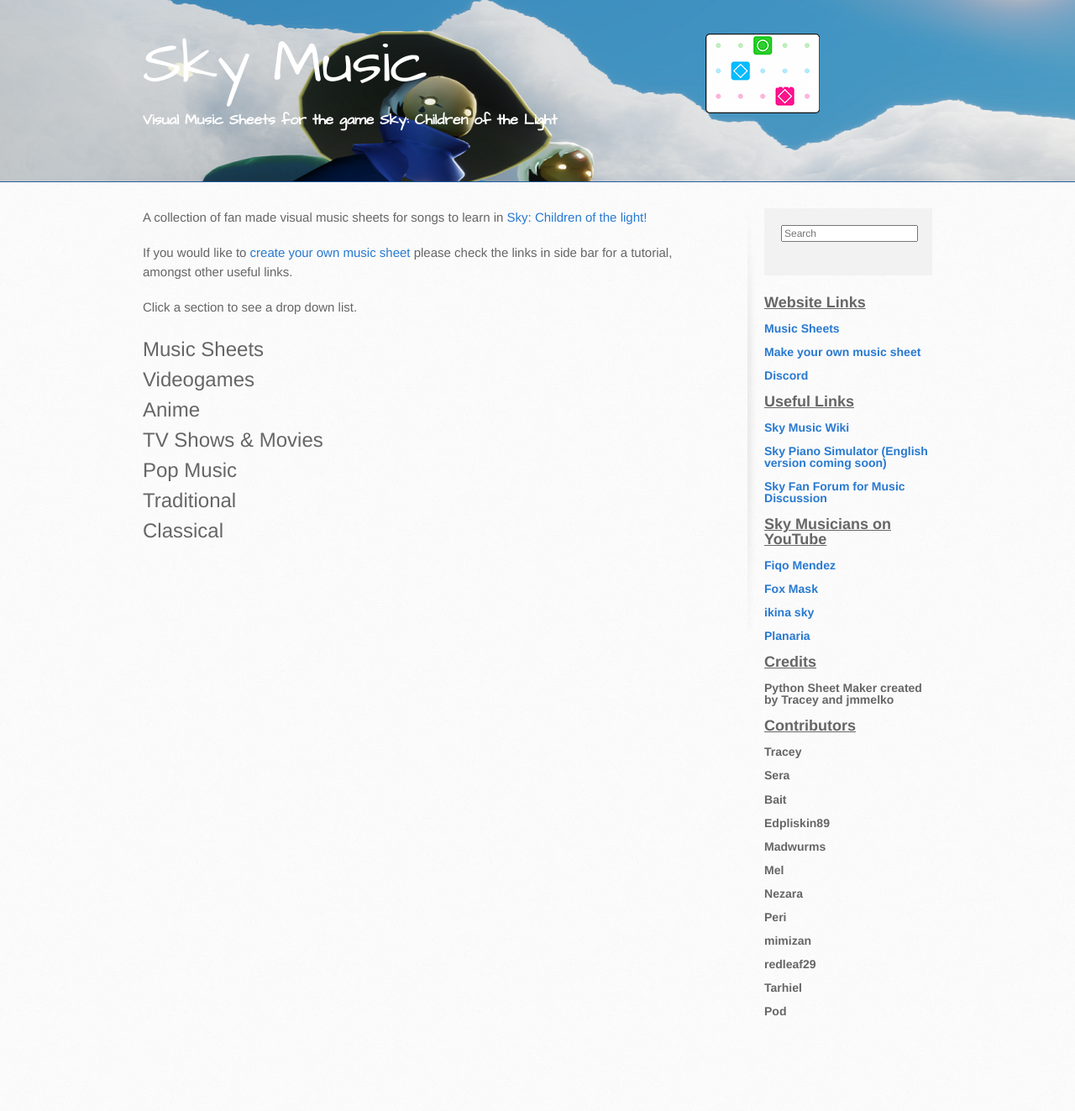
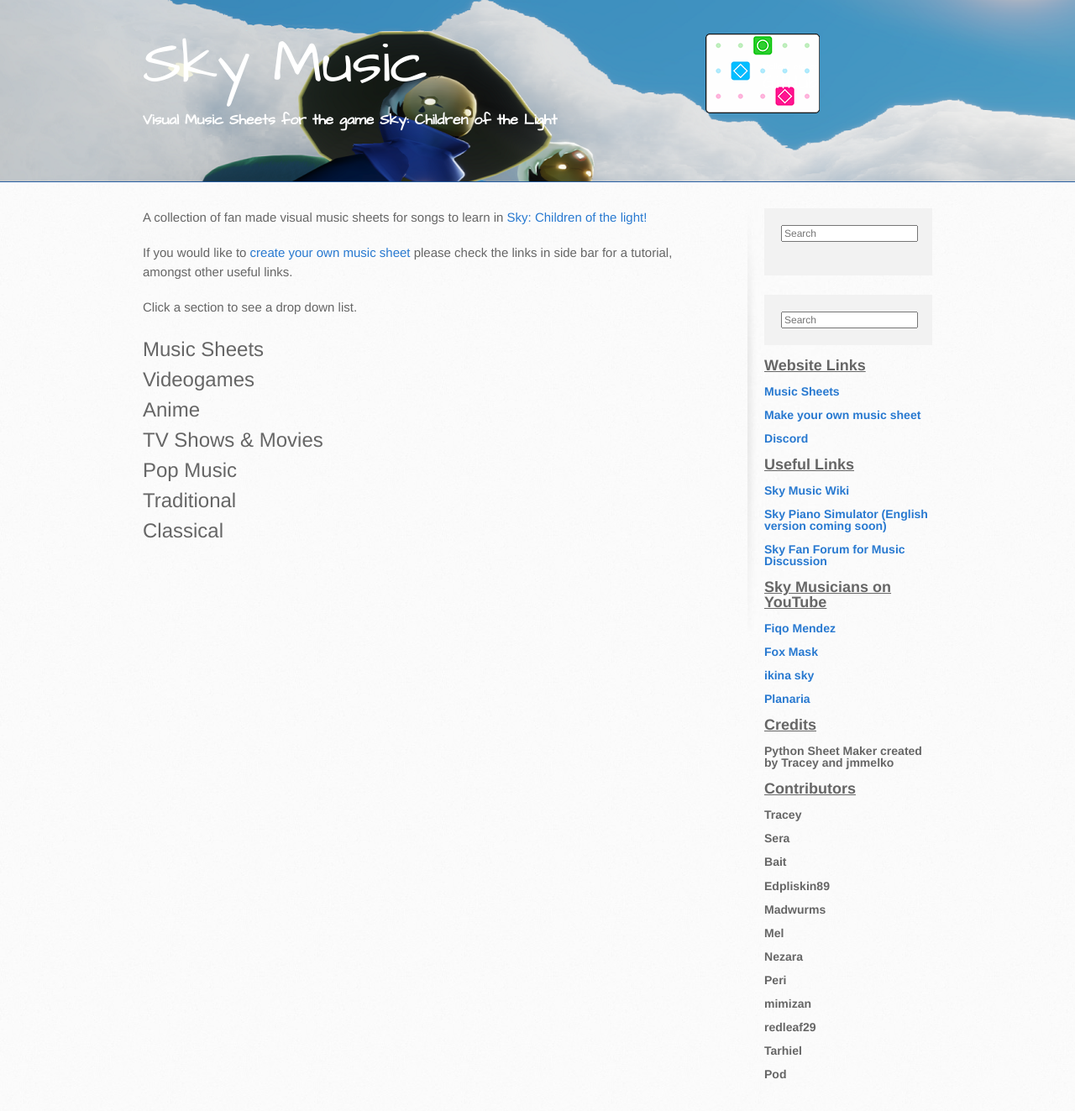
Before and after one commit to sky-music/sky-music.github.io, a Jekyll site: the page built from index.md, in a window 1280 px wide. Shown: the whole page at 84% size. Built offline with Jekyll 4.4.1, drawn with Linux system fonts in a browser that asks for light colours; before the commit the page ends 1248 px from its top, so only the background shows below that.

Commit message:
Update default.html

```diff
--- a/_layouts/default.html
+++ b/_layouts/default.html
@@ -38,6 +38,9 @@
 
         <aside id="sidebar">
           {% include search-lunr.html %}
+
+        {% include search-google.html %}
+
           <h2><u>Website Links</u></h2>
           <h3><a href="https://sky-pod.github.io/Sky-Pod/">Music Sheets</a></h3>
           <h3><a href="https://sky-pod.github.io/Sky-Pod/make-your-own-sheet.html">Make your own music sheet</a></h3>
```
